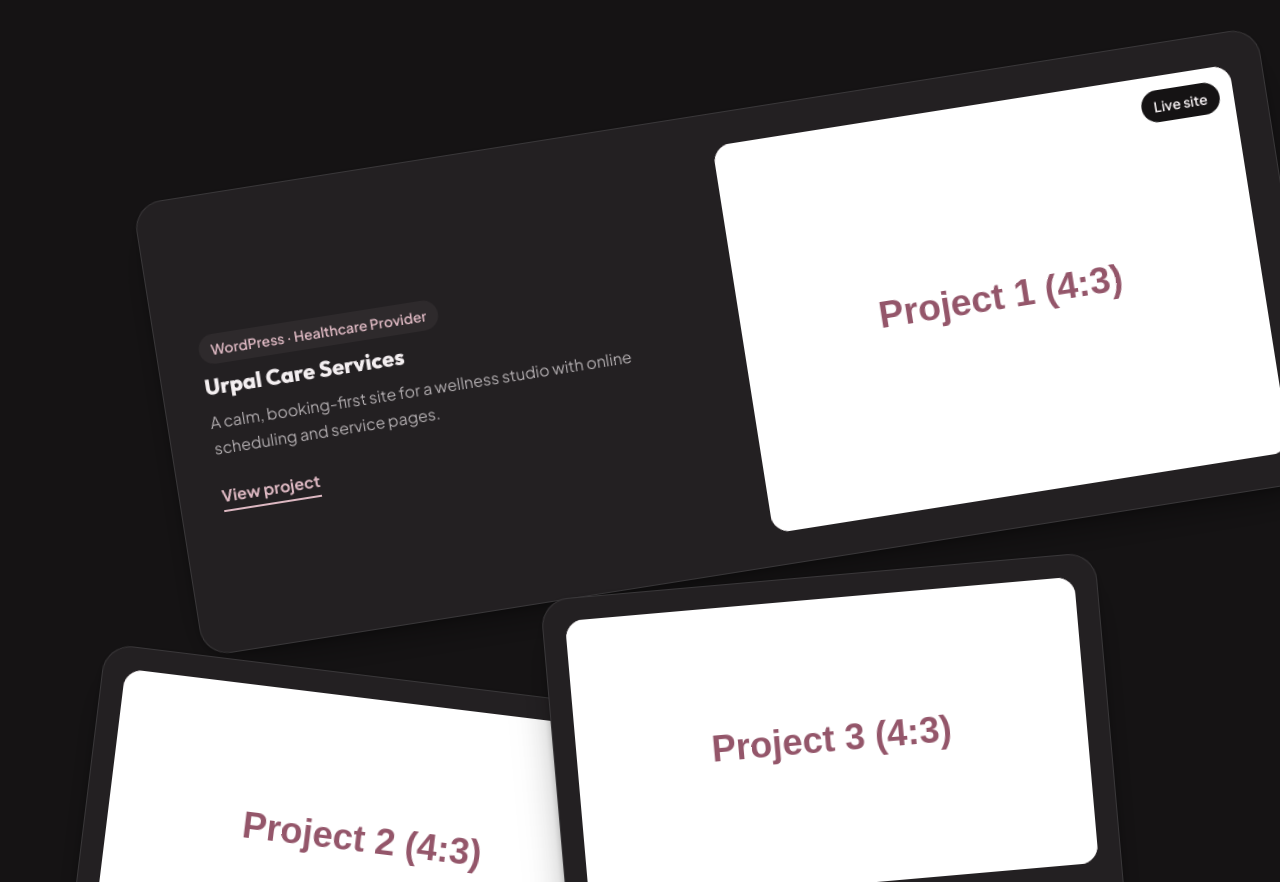
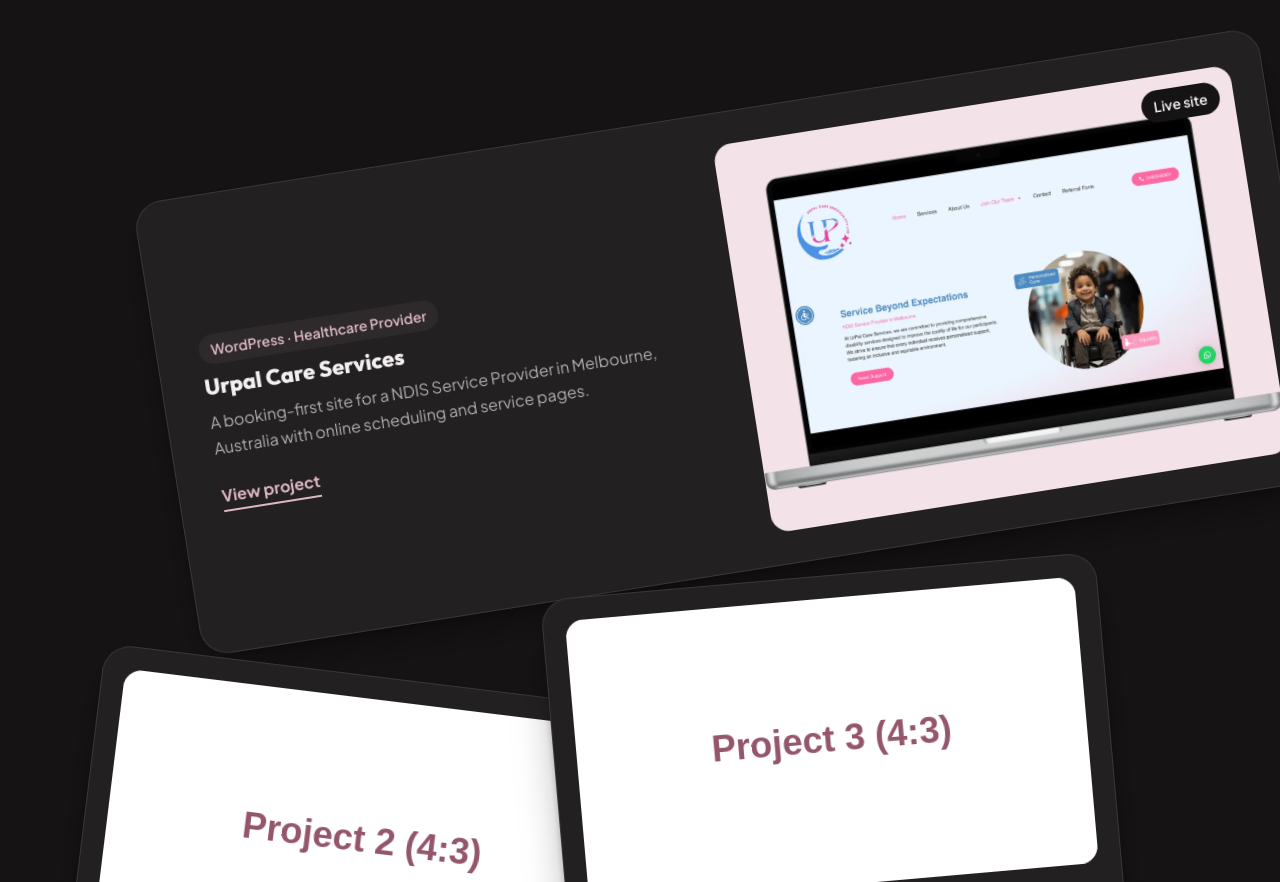
Before and after one commit to kimberlygracedestriza/personal-website, an Astro site: page / in a window 1280 px wide. Shown: the part 1116-1998 px from the top of the page. Built offline with nearby package versions, Linux system fonts and the light colour scheme; Astro itself is replaced by a stand-in of ours.

Commit message:
Added Urpal Care image into work section

```diff
--- a/src/sections/Work.astro
+++ b/src/sections/Work.astro
@@ -8,7 +8,7 @@ interface Props { id: string }
 const { id } = Astro.props
 
 const projects = [
-  { title: 'Urpal Care Services', tag: 'WordPress · Healthcare Provider', image: '/img/project-1.svg', text: 'A calm, booking-first site for a wellness studio with online scheduling and service pages.', tech: ['WordPress', 'Elementor', 'Booking'], link: '#', color: '#F3E3E8', badge: 'Live site' },
+  { title: 'Urpal Care Services', tag: 'WordPress · Healthcare Provider', image: '/img/urpal-care.webp', text: ' A booking-first site for a NDIS Service Provider in Melbourne, Australia with online scheduling and service pages.', tech: ['WordPress', 'Elementor', 'Booking'], link: 'https://urpalcareservices.com.au/', color: '#F3E3E8', badge: 'Live site' },
   { title: 'DM Martin Manufacturing', tag: 'Redesign · Dealer Portal', image: '/img/project-2.svg', text: 'A full redesign that made services easy to find and doubled contact form leads.', tech: ['WordPress', 'Gutenberg', 'Yoast'], link: '#', color: '#EBD3DA', metric: '2x contact leads' },
   { title: 'Maple Bakery', tag: 'WooCommerce', image: '/img/project-3.svg', text: 'An online shop for pre-orders and pickup slots, built so the owner can update it in minutes.', tech: ['WooCommerce', 'Figma', 'Stripe'], link: '#', color: '#F8EDF0', metric: '[CONFIRM: result]' },
   { title: '[CONFIRM: project 4]', tag: 'WordPress · Portal', image: '/img/project-1.svg', text: '[CONFIRM: one line about what you built and the result.]', tech: ['WordPress'], link: '#', color: '#EBD3DA' },
```
Also changed, not shown: public/img/urpal-care.webp (added), 1 other file.
